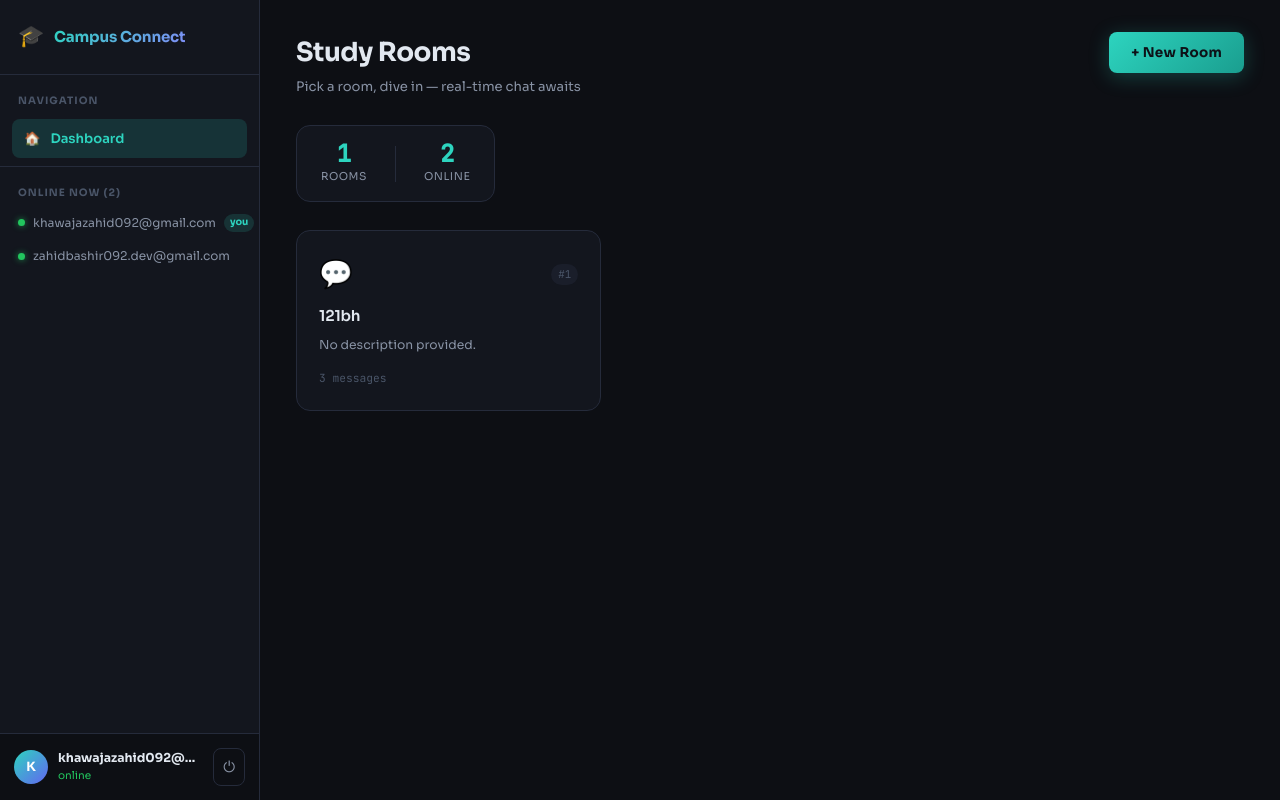
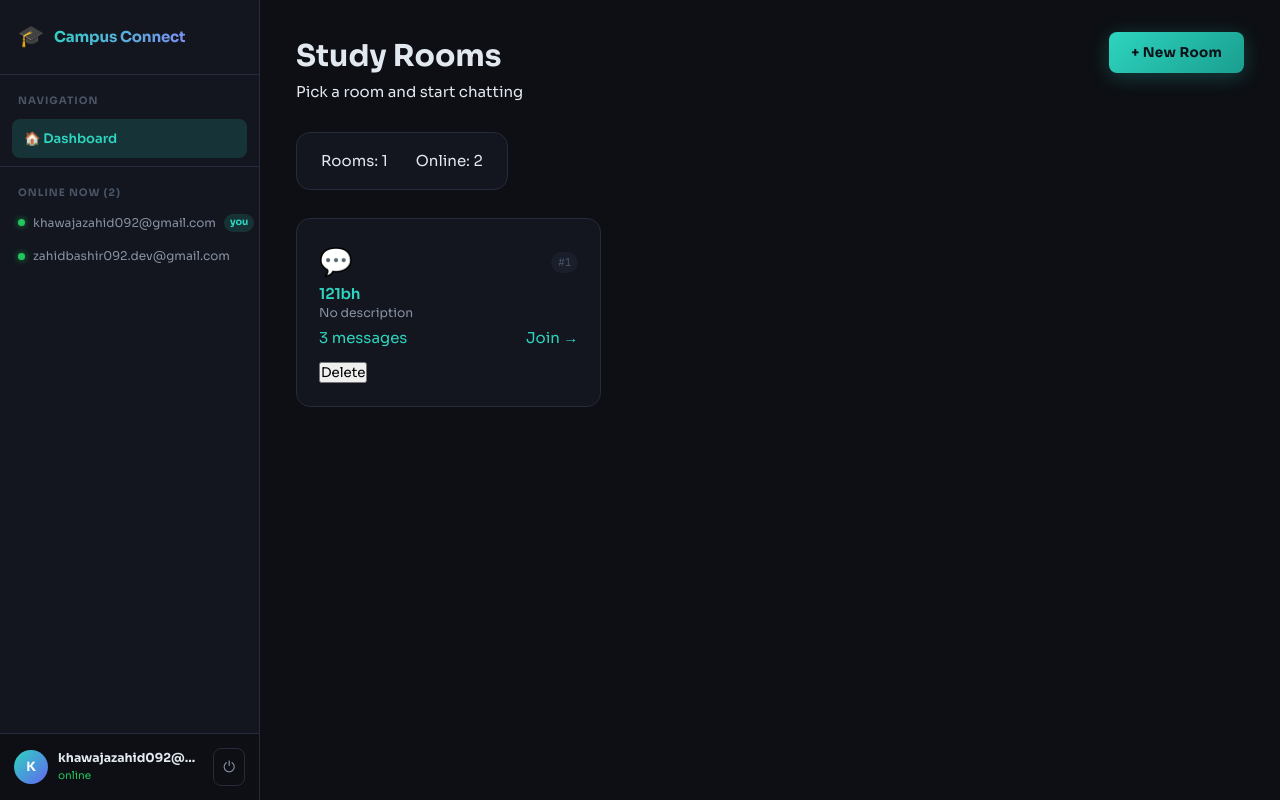
Before and after one commit to kzahid01/Campus_Connect, a Flask app: page /dashboard in a window 1280 px wide. Run offline with Flask 3, Linux system fonts and the light colour scheme; a user stored in the database is signed in.

Commit message:
added delete features and fixed room chat

```diff
--- a/app.py
+++ b/app.py
@@ -23,7 +23,6 @@ from flask_login import LoginManager, login_user, logout_user, login_required, c
 from werkzeug.security import generate_password_hash, check_password_hash
 from itsdangerous import URLSafeTimedSerializer
 from models import db, User, Room, Message
-import os
 
 # ── App Configuration ─────────────────────────────────────────────────────────
 app = Flask(__name__)
@@ -275,7 +274,39 @@ def room(room_id):
         messages=messages,
         online_users=online_users
     )
+@app.route("/delete-room/<int:room_id>", methods=["POST"])
+@login_required
+def delete_room(room_id):
 
+    room = Room.query.get_or_404(room_id)
+
+    # optional: only allow creator or admin
+    if room.created_by != current_user.id:
+        flash("Not allowed", "error")
+        return redirect(url_for("dashboard"))
+
+    # delete messages first (important)
+    Message.query.filter_by(room_id=room_id).delete()
+
+    db.session.delete(room)
+    db.session.commit()
+
+    flash("Room deleted", "success")
+    return "deleted"
+@app.route("/delete-message/<int:msg_id>", methods=["POST"])
+@login_required
+def delete_message(msg_id):
+
+    msg = Message.query.get_or_404(msg_id)
+
+    # only owner can delete
+    if msg.user_id != current_user.id:
+        return "Not allowed", 403
+
+    db.session.delete(msg)
+    db.session.commit()
+
+    return "Deleted"
 
 # ══════════════════════════════════════════════════════════════════════════════
 #  SOCKET.IO EVENTS
--- a/templates/dashboard.html
+++ b/templates/dashboard.html
@@ -4,14 +4,17 @@
   <meta charset="UTF-8" />
   <meta name="viewport" content="width=device-width, initial-scale=1.0" />
   <title>Dashboard — Campus Connect</title>
+
   <link rel="preconnect" href="https://fonts.googleapis.com" />
   <link href="https://fonts.googleapis.com/css2?family=Sora:wght@300;400;500;600;700&family=JetBrains+Mono:wght@400;500&display=swap" rel="stylesheet" />
   <link rel="stylesheet" href="{{ url_for('static', filename='style.css') }}" />
 </head>
+
 <body class="app-body">
 
-  <!-- ── Sidebar ─────────────────────────────────────────── -->
+<!-- ── Sidebar ───────────────────────────── -->
 <aside class="sidebar">
+
   <div class="sidebar-header">
     <span class="sidebar-logo">🎓</span>
     <span class="sidebar-brand">Campus Connect</span>
@@ -19,13 +22,12 @@
 
   <nav class="sidebar-nav">
     <span class="nav-label">Navigation</span>
-      <a href="{{ url_for('dashboard') }}" class="nav-item active">
-        <span>🏠</span> Dashboard
-      </a>
+    <a href="{{ url_for('dashboard') }}" class="nav-item active">🏠 Dashboard</a>
   </nav>
 
   <div class="sidebar-online">
     <span class="nav-label">Online Now ({{ online_users | length }})</span>
+
     <div class="online-list">
       {% for user in online_users %}
         <div class="online-user">
@@ -36,9 +38,6 @@
           {% endif %}
         </div>
       {% endfor %}
-        {% if not online_users %}
-          <p class="empty-hint">No users online</p>
-        {% endif %}
     </div>
   </div>
 
@@ -50,11 +49,13 @@
         <small>online</small>
       </span>
     </div>
-      <a href="{{ url_for('logout') }}" class="logout-btn" title="Logout">⏻</a>
+
+    <a href="{{ url_for('logout') }}" class="logout-btn">⏻</a>
   </div>
+
 </aside>
 
-  <!-- ── Main Content ────────────────────────────────────── -->
+<!-- ── MAIN ───────────────────────────── -->
 <main class="main-content">
 
   <!-- Flash messages -->
@@ -63,112 +64,106 @@
       <div class="flash-container">
         {% for category, message in messages %}
           <div class="flash flash-{{ category }}">
-              <span>{{ '✓' if category == 'success' else '⚠' }}</span>
             {{ message }}
-              <button onclick="this.parentElement.remove()" class="flash-close">×</button>
+            <button onclick="this.parentElement.remove()">×</button>
           </div>
         {% endfor %}
       </div>
     {% endif %}
   {% endwith %}
 
-    <!-- Page Header -->
+  <!-- Header -->
   <header class="page-header">
     <div>
-        <h1 class="page-title">Study Rooms</h1>
-        <p class="page-subtitle">Pick a room, dive in — real-time chat awaits</p>
+      <h1>Study Rooms</h1>
+      <p>Pick a room and start chatting</p>
     </div>
+
     <button class="btn-primary" onclick="openModal()">+ New Room</button>
   </header>
 
-    <!-- Stats Bar -->
+  <!-- Stats -->
   <div class="stats-bar">
-      <div class="stat-item">
-        <span class="stat-num">{{ rooms | length }}</span>
-        <span class="stat-label">Rooms</span>
-      </div>
-      <div class="stat-sep"></div>
-      <div class="stat-item">
-        <span class="stat-num">{{ online_users | length }}</span>
-        <span class="stat-label">Online</span>
-      </div>
+    <div>Rooms: {{ rooms | length }}</div>
+    <div>Online: {{ online_users | length }}</div>
   </div>
 
-    <!-- Room Grid -->
+  <!-- Rooms -->
   <div class="room-grid">
+
     {% for room in rooms %}
-        <a href="{{ url_for('room', room_id=room.id) }}" class="room-card">
+    <div class="room-card">
+
+      <!-- Room Link -->
+      <a href="{{ url_for('room', room_id=room.id) }}" class="room-link">
+
         <div class="room-card-top">
-            <span class="room-emoji">{{ room.name[0] if room.name[0].isalpha() else '💬' }}</span>
+          <span class="room-emoji">
+            {{ room.name[0] if room.name[0].isalpha() else '💬' }}
+          </span>
           <span class="room-id">#{{ room.id }}</span>
         </div>
+
         <h3 class="room-card-name">{{ room.name }}</h3>
-          <p class="room-card-desc">{{ room.description if room.description else 'No description provided.' }}</p>
+
+        <p class="room-card-desc">
+          {{ room.description if room.description else 'No description' }}
+        </p>
+
         <div class="room-card-footer">
-            <span class="room-msg-count">{{ room.messages | length }} messages</span>
-            <span class="join-label">Join →</span>
+          <span>{{ room.messages | length }} messages</span>
+          <span>Join →</span>
         </div>
+
       </a>
+
+      <!-- DELETE ROOM BUTTON (FIXED) -->
+      <form action="/delete-room/{{ room.id }}" method="POST" class="delete-form">
+        <button type="submit" class="delete-btn"
+          onclick="return confirm('Delete this room?')">
+          Delete
+        </button>
+      </form>
+
+    </div>
     {% endfor %}
 
     {% if not rooms %}
-        <div class="empty-state">
-          <div class="empty-icon">💬</div>
-          <h3>No rooms yet</h3>
-          <p>Create the first study room for your campus!</p>
-          <button class="btn-primary" onclick="openModal()">Create Room</button>
-        </div>
+      <p>No rooms yet. Create one!</p>
     {% endif %}
+
   </div>
 
 </main>
 
-  <!-- ── Create Room Modal ───────────────────────────────── -->
+<!-- ── MODAL ───────────────────────────── -->
 <div id="modal-overlay" class="modal-overlay hidden" onclick="closeModal(event)">
   <div class="modal">
-      <div class="modal-header">
-        <h2>Create a Study Room</h2>
-        <button onclick="closeModal()" class="modal-close">×</button>
-      </div>
-      <form method="POST" action="{{ url_for('create_room') }}" class="auth-form">
-        <div class="form-group">
-          <label for="room-name">Room Name</label>
-          <input
-            type="text"
-            id="room-name"
-            name="name"
-            placeholder="e.g. Algorithms Study Group"
-            minlength="3"
-            maxlength="100"
-            required
-          />
-        </div>
-        <div class="form-group">
-          <label for="room-desc">Description <span class="optional">(optional)</span></label>
-          <input
-            type="text"
-            id="room-desc"
-            name="description"
-            placeholder="What's this room about?"
-            maxlength="255"
-          />
-        </div>
-        <button type="submit" class="btn-primary" style="width:100%">Create Room →</button>
+
+    <h2>Create Room</h2>
+
+    <form method="POST" action="{{ url_for('create_room') }}">
+
+      <input type="text" name="name" placeholder="Room name" required minlength="3">
+      <input type="text" name="description" placeholder="Description">
+
+      <button type="submit" class="btn-primary">Create</button>
+
     </form>
+
   </div>
 </div>
 
 <script>
 function openModal() {
   document.getElementById("modal-overlay").classList.remove("hidden");
-      document.getElementById("room-name").focus();
 }
+
 function closeModal(e) {
-      if (!e || e.target === document.getElementById("modal-overlay")) {
+  if (!e || e.target.id === "modal-overlay") {
     document.getElementById("modal-overlay").classList.add("hidden");
   }
 }
-    document.addEventListener("keydown", e => { if (e.key === "Escape") closeModal(); });
 </script>
 
 </body>
```
Also changed, not shown: templates/room.html (+64 -71 lines), instance/database.db. Lines whose indentation alone changed are shown as unchanged.
